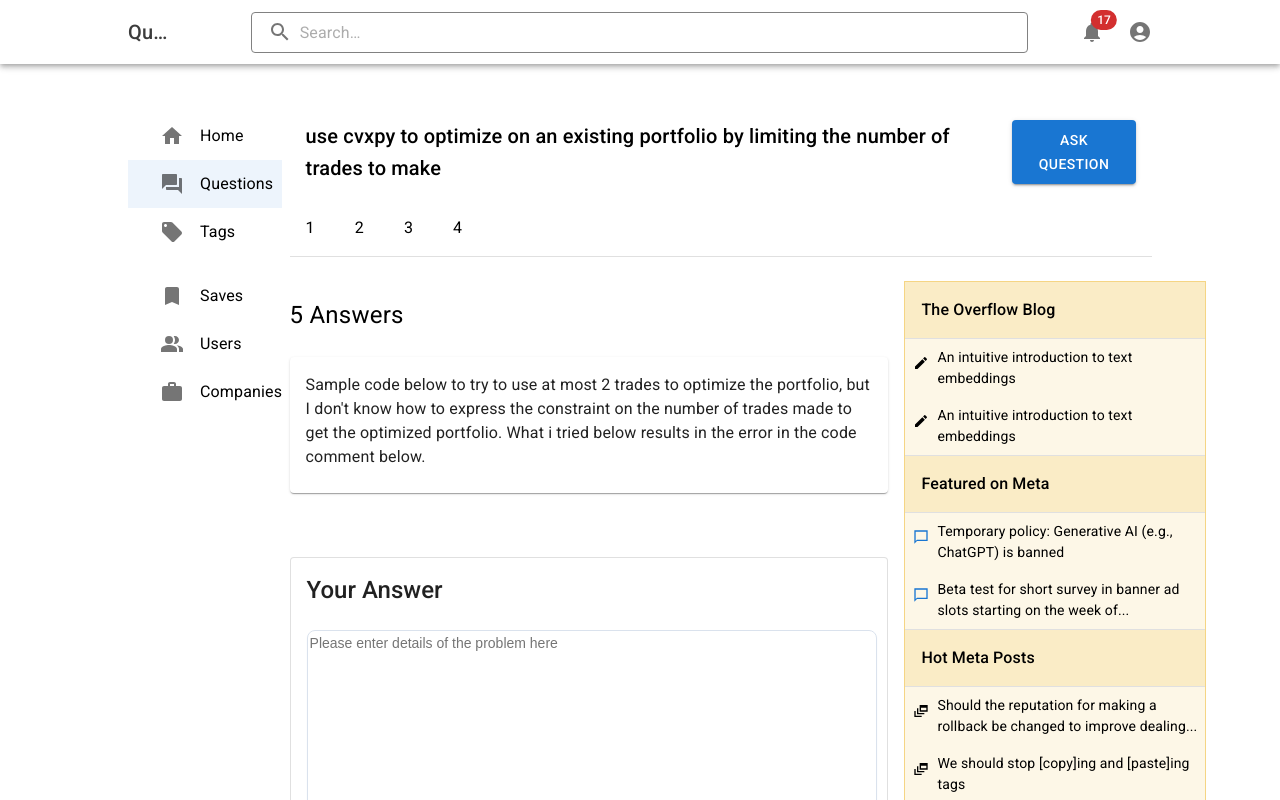
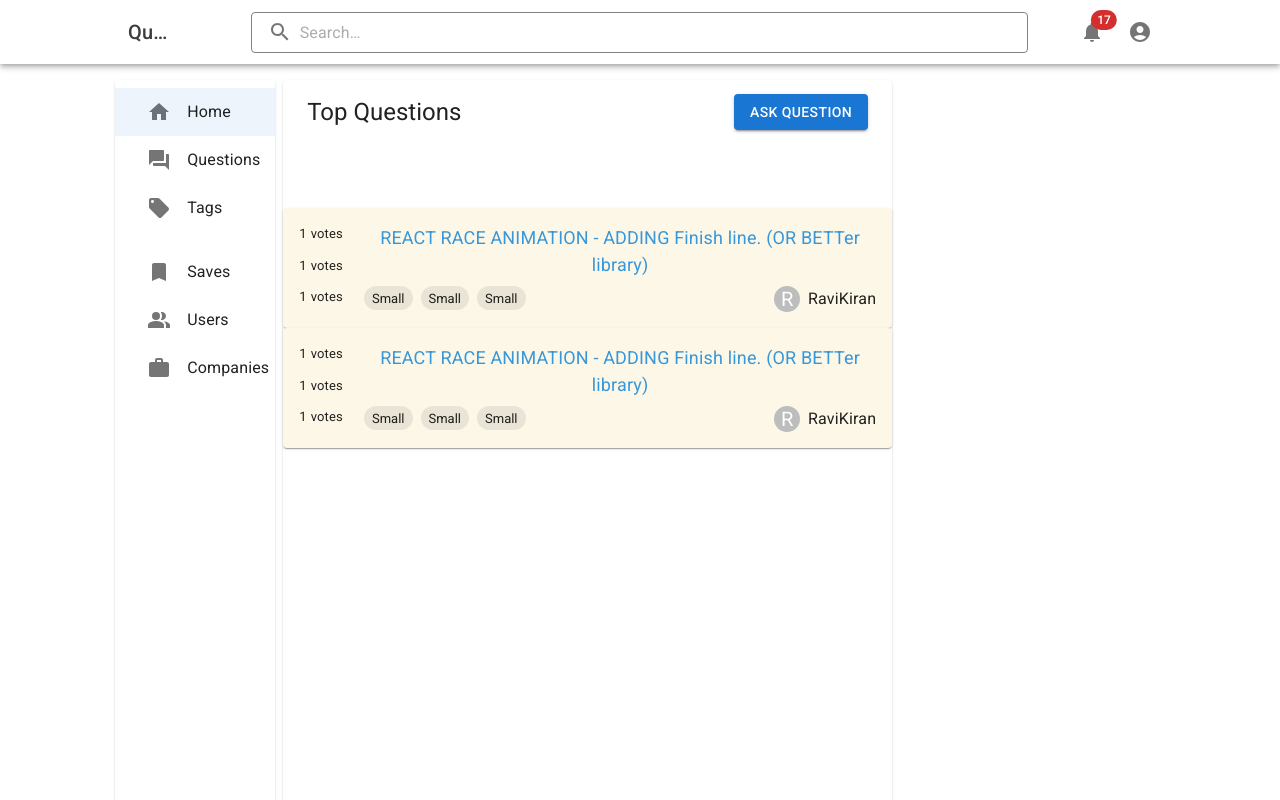
Before and after one commit to varun2696/QuestHub-frontend, a React (Vite) app: page / in a window 1280 px wide. Shown: the top 800 px of the page. Built offline with nearby package versions, Linux system fonts and the light colour scheme.

Commit message:
set up the browser-router

```diff
--- a/package.json
+++ b/package.json
@@ -16,7 +16,8 @@
     "@mui/icons-material": "^5.14.16",
     "@mui/material": "^5.14.17",
     "react": "^18.2.0",
-    "react-dom": "^18.2.0"
+    "react-dom": "^18.2.0",
+    "react-router-dom": "^6.18.0"
   },
   "devDependencies": {
     "@types/react": "^18.2.15",
--- a/src/App.css
+++ b/src/App.css
@@ -2,3 +2,7 @@ body{
   padding: 0;
   margin: 0;
 }
+
+.question-card{
+  text-decoration: none;
+}
--- a/src/App.jsx
+++ b/src/App.jsx
@@ -1,17 +1,13 @@
 import './App.css'
 import Navbar from './components/Navbar'
-import AskQuestion from './pages/AskQuestion'
-import HomePage from './pages/HomePage'
-import SinglePageQnA from './pages/SinglePageQnA'
+import AllRoutes from './routes/AllRoutes'
 
 
 function App() {
   return (
     <div className='main-content'>
       <Navbar />
-      {/* <AskQuestion /> */}
-      {/* <HomePage/> */}
-      <SinglePageQnA />
+      <AllRoutes />
     </div>
 
   )
--- a/src/components/MenuListItem.jsx
+++ b/src/components/MenuListItem.jsx
@@ -10,15 +10,25 @@ import LocalOfferIcon from '@mui/icons-material/LocalOffer';
 import BookmarkIcon from '@mui/icons-material/Bookmark';
 import PeopleAltIcon from '@mui/icons-material/PeopleAlt';
 import WorkIcon from '@mui/icons-material/Work';
+import { useNavigate } from 'react-router-dom';
 
 
 
 export default function MenuListItem() {
-    const [selectedIndex, setSelectedIndex] = React.useState(1);
+    const [selectedIndex, setSelectedIndex] = React.useState(0);
+    const navigate = useNavigate();
+
 
     const handleListItemClick = (event, index) => {
         setSelectedIndex(index);
     };
+
+
+    const handleHomeRoute = (event, index) => {
+        setSelectedIndex(index);
+        navigate('/')
+    }
+
 
     return (
         <Box sx={{
@@ -30,7 +40,7 @@ export default function MenuListItem() {
             <List component="nav" aria-label="main mailbox folders" >
                 <ListItemButton
                     selected={selectedIndex === 0}
-                    onClick={(event) => handleListItemClick(event, 0)}
+                    onClick={(event) => handleHomeRoute(event, 0)}
                 >
                     <ListItemIcon >
                         <HomeIcon sx={{ pl: 2 }} />
@@ -40,7 +50,7 @@ export default function MenuListItem() {
 
                 <ListItemButton
                     selected={selectedIndex === 1}
-                    onClick={(event) => handleListItemClick(event, 1)}
+                    onClick={(event) => handleHomeRoute(event, 1)}
                 >
                     <ListItemIcon>
                         <QuestionAnswerIcon sx={{ pl: 2 }} />
--- a/src/components/QuestionCard.jsx
+++ b/src/components/QuestionCard.jsx
@@ -2,11 +2,13 @@ import { Box, Card, Stack, Typography, Avatar } from '@mui/material'
 import Grid from '@mui/material/Unstable_Grid2';
 import Chip from '@mui/material/Chip';
 
+import { Link as LinkRoute } from 'react-router-dom'
 
 const QuestionCard = () => {
     return (
         <>
-            <Card sx={{p:2, bgcolor:"#fdf7e7"}}>
+            <LinkRoute to='/question/1' className='question-card'>
+                <Card sx={{ p: 2, bgcolor: "#fdf7e7" }}>
                     <Stack direction={'row'} spacing={2}>
                         <Stack
                             spacing={1.5}
@@ -33,7 +35,7 @@ const QuestionCard = () => {
                             // border="1px solid"
                             width={'42rem'}
                         >
-                        <Typography sx={{ display: "flex", color:'#3797d8',fontSize:'18px'  }}>
+                            <Typography sx={{ display: "flex", color: '#3797d8', fontSize: '18px' }}>
                                 REACT RACE ANIMATION - ADDING Finish line. (OR BETTer library)
                             </Typography>
                             <Stack direction={'row'} justifyContent={'space-between'}>
@@ -57,8 +59,8 @@ const QuestionCard = () => {
                             </Stack>
                         </Stack>
                     </Stack>
-
                 </Card>
+            </LinkRoute>
         </>
 
     )
--- a/src/main.jsx
+++ b/src/main.jsx
@@ -1,14 +1,18 @@
 import React from 'react'
 import ReactDOM from 'react-dom/client'
 import App from './App.jsx'
-import './index.css'
 
 import '@fontsource/roboto/300.css';
 import '@fontsource/roboto/400.css';
 import '@fontsource/roboto/500.css';
 import '@fontsource/roboto/700.css';
 
+import { BrowserRouter } from 'react-router-dom';
+
 
 ReactDOM.createRoot(document.getElementById('root')).render(
-  <App />
+  <BrowserRouter>
+    <App />
+  </BrowserRouter>
+
 )
--- a/src/pages/HomePage.jsx
+++ b/src/pages/HomePage.jsx
@@ -3,10 +3,10 @@ import { styled } from '@mui/material/styles';
 import Box from '@mui/material/Box';
 import Paper from '@mui/material/Paper';
 import Grid from '@mui/material/Unstable_Grid2';
-
+import { Button, Toolbar, Typography } from '@mui/material';
+import { Link as LinkRoute } from 'react-router-dom'
 
 import MenuListItem from '../components/MenuListItem';
-import { Button, Toolbar, Typography } from '@mui/material';
 import QuestionCard from '../components/QuestionCard';
 import RightCardHome from '../components/RightCardHome';
 
@@ -39,9 +39,11 @@ export default function HomePage() {
                                 >
                                     Top Questions
                                 </Typography>
-                                <Button variant="contained">
-                                    Ask Question
-                                </Button>
+                                <LinkRoute to={'/ask-question'}>
+                                    <Button variant="contained">
+                                        Ask Question
+                                    </Button>
+                                </LinkRoute>
                             </Toolbar>
                             <Box
                                 sx={{
@@ -58,7 +60,7 @@ export default function HomePage() {
                 </Grid>
 
                 <Grid xs="auto">
-                    <RightCardHome/>
+                    <RightCardHome />
                 </Grid>
             </Grid>
         </Box>
--- a/src/pages/SinglePageQnA.jsx
+++ b/src/pages/SinglePageQnA.jsx
@@ -1,5 +1,7 @@
 import { Box, Button, Card, CardActions, CardContent, Divider, Stack, Typography } from '@mui/material';
 import Grid from '@mui/material/Unstable_Grid2';
+import { Link as LinkRoute } from 'react-router-dom'
+
 import RightCardHome from '../components/RightCardHome';
 import MenuListItem from '../components/MenuListItem';
 import TextArea from '../components/TextArea';
@@ -52,9 +54,11 @@ const SinglePageQnA = () => {
                             >
                                 use cvxpy to optimize on an existing portfolio by limiting the number of trades to make
                             </Typography>
-                            <Button variant="contained">
-                                Ask Question
-                            </Button>
+                            <LinkRoute to={'/ask-question'}>
+                                <Button variant="contained">
+                                    Ask Question
+                                </Button>
+                            </LinkRoute>
                         </Stack>
                         <Stack direction={'row'} spacing={5} p={2}>
                             <Typography>1</Typography>
@@ -67,12 +71,12 @@ const SinglePageQnA = () => {
                     <Grid container spacing={2} sx={{ mt: 2, border: "0px solid" }}>
                         <Grid xs={8.4}>
                             <Typography
-                            fontSize={'1.5rem'}
-                            sx={{pb:1, pt:2}}>
+                                fontSize={'1.5rem'}
+                                sx={{ pb: 1, pt: 2 }}>
                                 5 Answers
-                                </Typography>
+                            </Typography>
 
-                            <Card sx={{mt:2}}>
+                            <Card sx={{ mt: 2 }}>
                                 <CardContent>
                                     <Typography>
                                         Sample code below to try to use at most 2 trades to optimize the portfolio, but I don't know how to express the constraint on the number of trades made to get the optimized portfolio. What i tried below results in the error in the code comment below.
--- /dev/null
+++ b/src/routes/AllRoutes.jsx
@@ -0,0 +1,17 @@
+import { Route, Routes } from 'react-router-dom'
+import HomePage from '../pages/HomePage'
+import AskQuestion from '../pages/AskQuestion'
+import SinglePageQnA from '../pages/SinglePageQnA'
+
+
+const AllRoutes = () => {
+    return (
+        <Routes>
+            <Route path='/' element={<HomePage />} />
+            <Route path='/ask-question' element={<AskQuestion />} />
+            <Route path='/question/:id' element={<SinglePageQnA />} />
+        </Routes>
+    )
+}
+
+export default AllRoutes
```
Also changed, not shown: src/index.css (deleted). Lines whose indentation alone changed are shown as unchanged.
